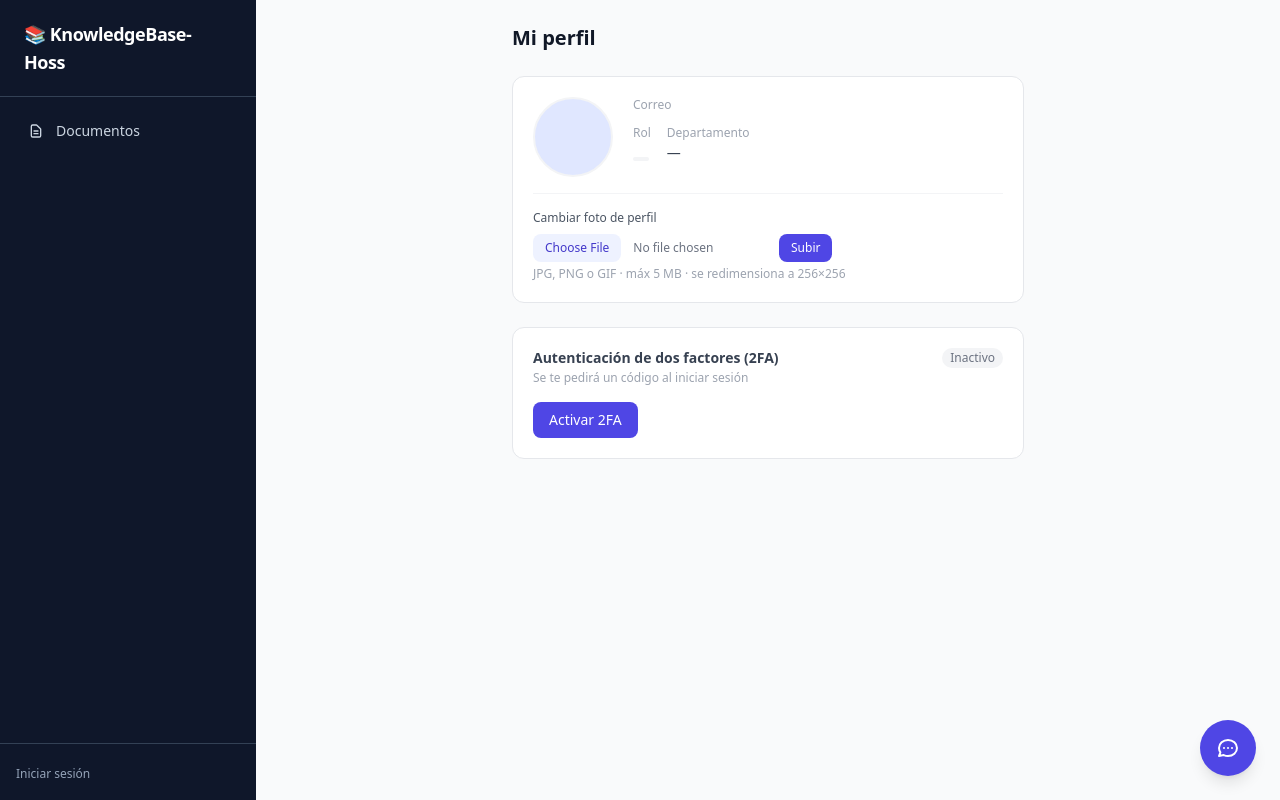
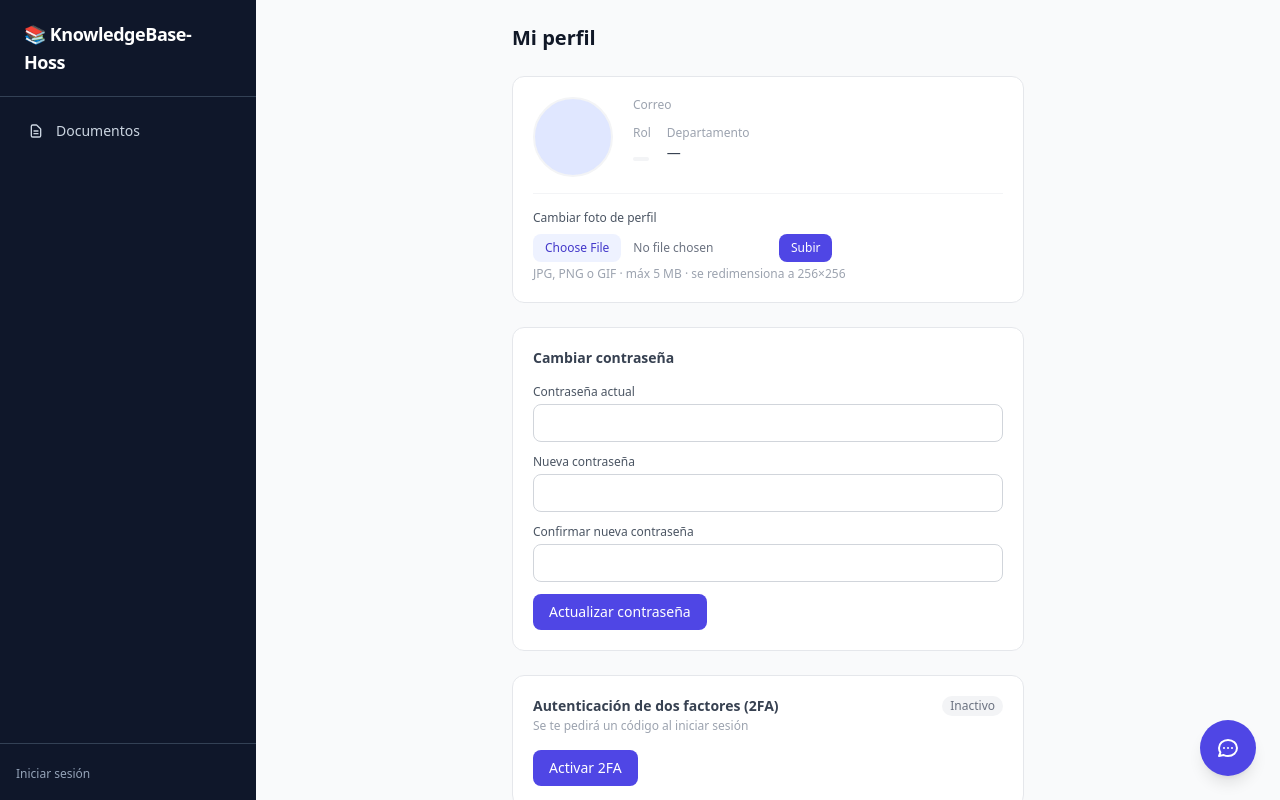
Before and after one commit to sistemashoss-bit/KnowledgeBaseHoss, a Python web app: template app/templates/profile.html in a window 1280 px wide. Run offline with Jinja, Linux system fonts and the light colour scheme; the template is opened without the code that fills it, so the values that code supplies are empty; some libraries are stand-ins or nearby versions.

Commit message:
dockerfile

```diff
--- a/app/templates/profile.html
+++ b/app/templates/profile.html
@@ -61,6 +61,52 @@
       </div>
     </div>
 
+    <!-- Change password -->
+    <div class="bg-white rounded-xl border border-gray-200 p-5">
+      <h2 class="text-sm font-semibold text-gray-700 mb-4">Cambiar contraseña</h2>
+
+      {% if pw_changed %}
+      <div class="mb-4 flex items-center gap-2 px-3 py-2.5 bg-green-50 border border-green-200 rounded-lg text-sm text-green-700">
+        <svg class="w-4 h-4 shrink-0" fill="none" stroke="currentColor" viewBox="0 0 24 24">
+          <path stroke-linecap="round" stroke-linejoin="round" stroke-width="2" d="M5 13l4 4L19 7"/>
+        </svg>
+        Contraseña actualizada correctamente
+      </div>
+      {% endif %}
+
+      {% if pw_error %}
+      <div class="mb-4 flex items-center gap-2 px-3 py-2.5 bg-red-50 border border-red-200 rounded-lg text-sm text-red-700">
+        <svg class="w-4 h-4 shrink-0" fill="none" stroke="currentColor" viewBox="0 0 24 24">
+          <path stroke-linecap="round" stroke-linejoin="round" stroke-width="2" d="M12 8v4m0 4h.01M21 12a9 9 0 11-18 0 9 9 0 0118 0z"/>
+        </svg>
+        {{ pw_error }}
+      </div>
+      {% endif %}
+
+      <form method="post" action="/auth/profile/password" class="space-y-3">
+        <input type="hidden" name="csrf_token" value="{{ csrf_token }}" />
+        <div>
+          <label class="block text-xs font-medium text-gray-600 mb-1">Contraseña actual</label>
+          <input type="password" name="current_password" required autocomplete="current-password"
+                 class="w-full px-3 py-2 border border-gray-300 rounded-lg text-sm focus:outline-none focus:border-indigo-500" />
+        </div>
+        <div>
+          <label class="block text-xs font-medium text-gray-600 mb-1">Nueva contraseña</label>
+          <input type="password" name="new_password" required autocomplete="new-password" minlength="8"
+                 class="w-full px-3 py-2 border border-gray-300 rounded-lg text-sm focus:outline-none focus:border-indigo-500" />
+        </div>
+        <div>
+          <label class="block text-xs font-medium text-gray-600 mb-1">Confirmar nueva contraseña</label>
+          <input type="password" name="new_password_confirm" required autocomplete="new-password" minlength="8"
+                 class="w-full px-3 py-2 border border-gray-300 rounded-lg text-sm focus:outline-none focus:border-indigo-500" />
+        </div>
+        <button type="submit"
+                class="px-4 py-2 bg-indigo-600 hover:bg-indigo-500 text-white rounded-lg text-sm font-medium transition-colors">
+          Actualizar contraseña
+        </button>
+      </form>
+    </div>
+
     <!-- 2FA -->
     <div class="bg-white rounded-xl border border-gray-200 p-5">
       <div class="flex items-start justify-between mb-4">
```
Also changed, not shown: app/auth/router.py (+32 -1 lines).
